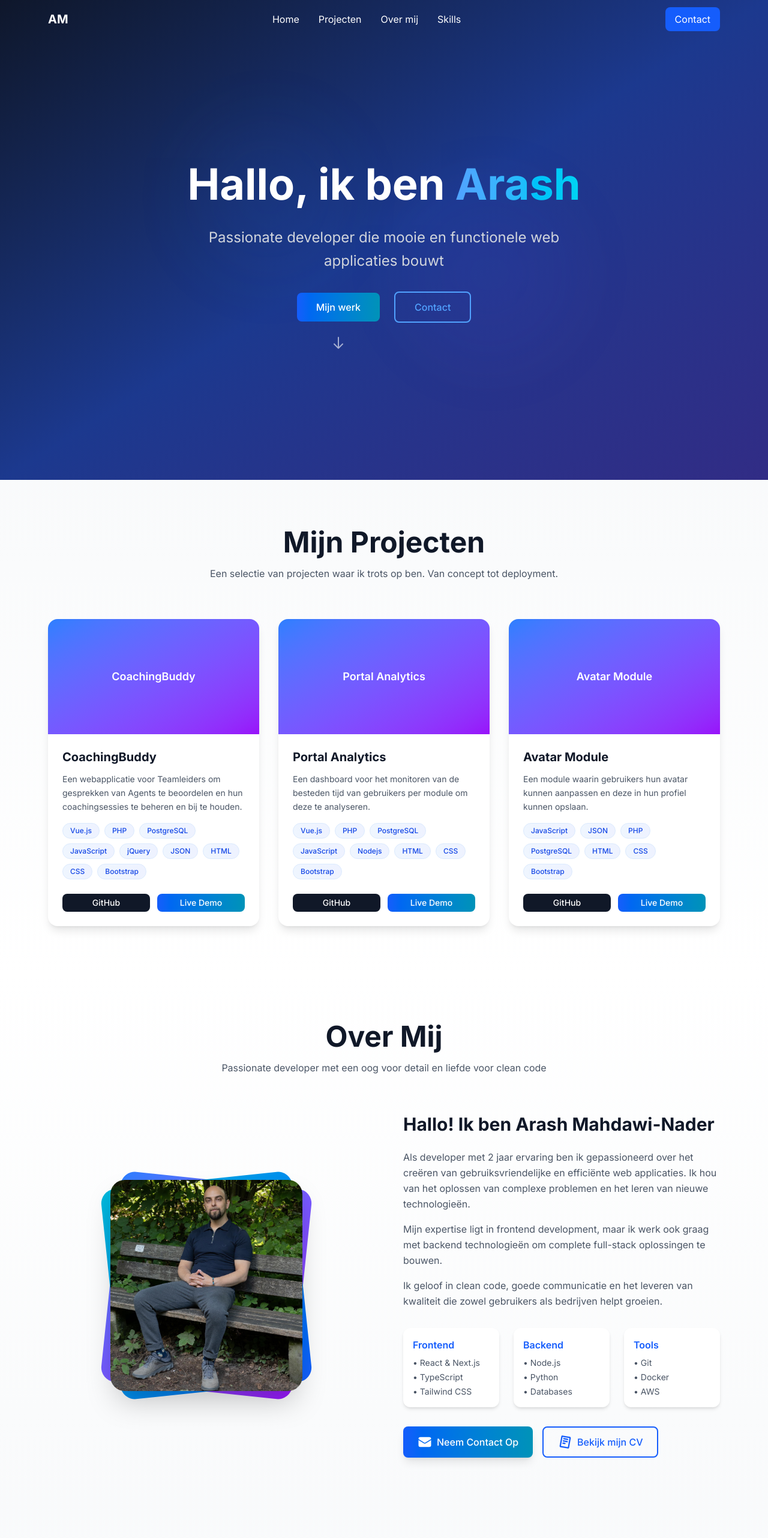
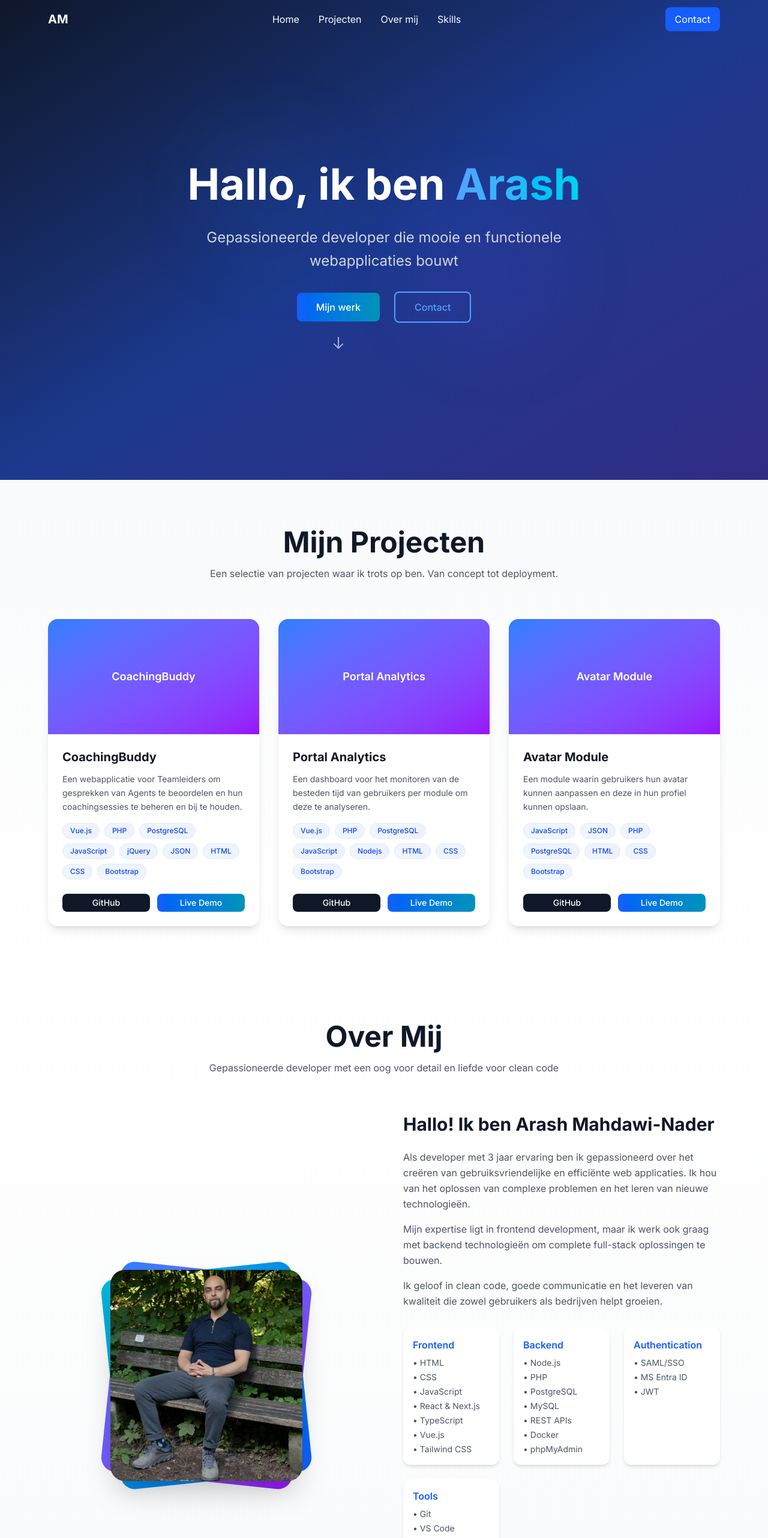
Before and after one commit to ArashMahdawi/portfolio, a Next.js app: page / in a window 1280 px wide. Shown: the top 2564 px of the page at 60% size. Built offline with nearby package versions, Linux system fonts and the light colour scheme.

Commit message:
About sectie skills aangepast

```diff
--- a/src/components/sections/About.tsx
+++ b/src/components/sections/About.tsx
@@ -7,10 +7,11 @@ import { PiReadCvLogoBold } from "react-icons/pi";
 
 export default function About() {
   const skills = [
-    { category: "Frontend", items: ["React & Next.js", "TypeScript", "Tailwind CSS"] },
-    { category: "Backend", items: ["Node.js", "Python", "Databases"] },
-    { category: "Tools", items: ["Git", "Docker", "AWS"] }
-  ]
+  { category: "Frontend", items: ["HTML", "CSS", "JavaScript", "React & Next.js", "TypeScript", "Vue.js", "Tailwind CSS"] },
+  { category: "Backend", items: ["Node.js", "PHP", "PostgreSQL", "MySQL", "REST APIs", "Docker", "phpMyAdmin"] },
+  { category: "Authentication", items: ["SAML/SSO", "MS Entra ID", "JWT"] },
+  { category: "Tools", items: ["Git", "VS Code", "Vercel", "Wappler", "Figma"] },
+]
 
   return (
     <section id="about" className="py-20 bg-gradient-to-b from-white to-gray-50">
@@ -26,7 +27,7 @@ export default function About() {
             Over Mij
           </h2>
           <p className="text-gray-600 max-w-2xl mx-auto">
-            Passionate developer met een oog voor detail en liefde voor clean code
+            Gepassioneerde developer met een oog voor detail en liefde voor clean code
           </p>
         </motion.div>
 
@@ -82,7 +83,7 @@ export default function About() {
               className="space-y-4 text-gray-600 leading-relaxed"
             >
               <p>
-                Als developer met 2 jaar ervaring ben ik gepassioneerd over het creëren van
+                Als developer met 3 jaar ervaring ben ik gepassioneerd over het creëren van
                 gebruiksvriendelijke en efficiënte web applicaties. Ik hou van het oplossen
                 van complexe problemen en het leren van nieuwe technologieën.
               </p>
--- a/src/components/sections/Hero.tsx
+++ b/src/components/sections/Hero.tsx
@@ -41,7 +41,7 @@ export default function Hero() {
           animate={{ opacity: 1, y: 0 }}
           transition={{ duration: 0.8, delay: 0.4 }}
         >
-          Passionate developer die mooie en functionele web applicaties bouwt
+          Gepassioneerde developer die mooie en functionele webapplicaties bouwt
         </motion.p>
 
         <motion.div
```
